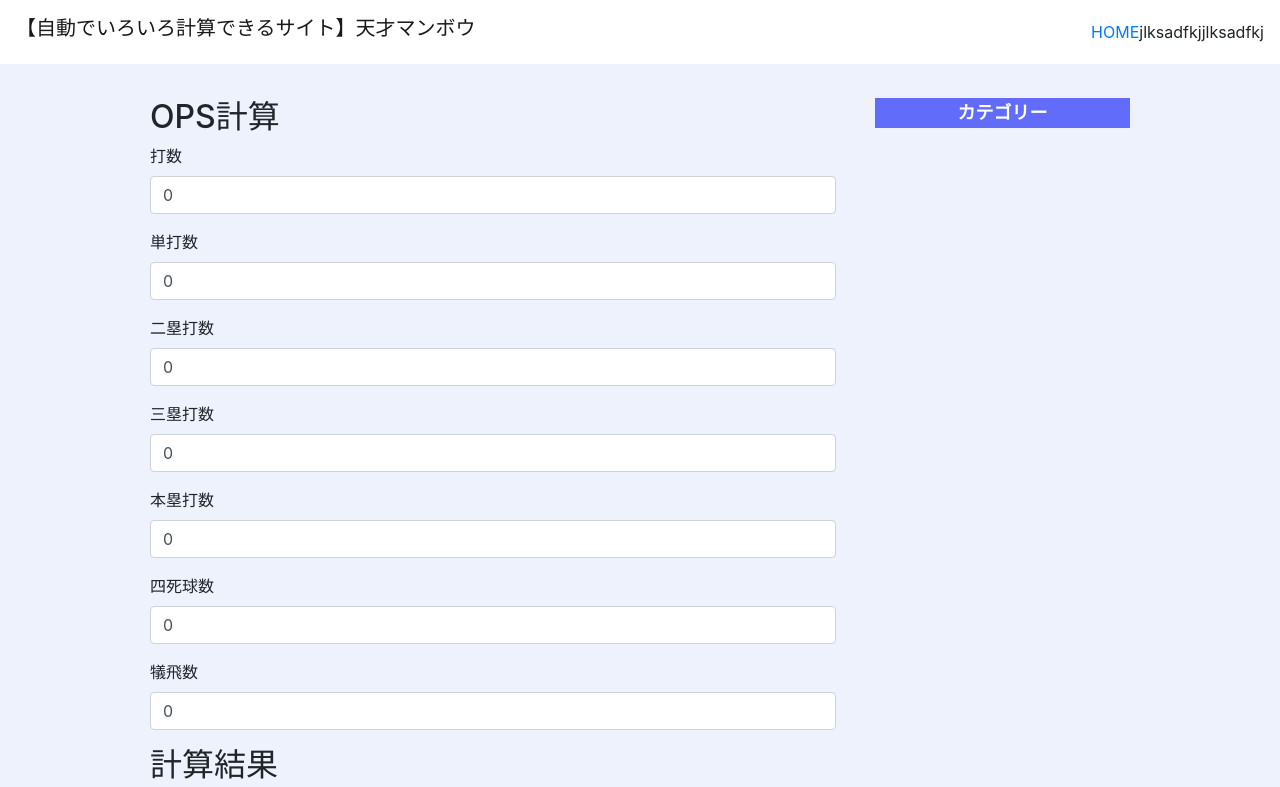
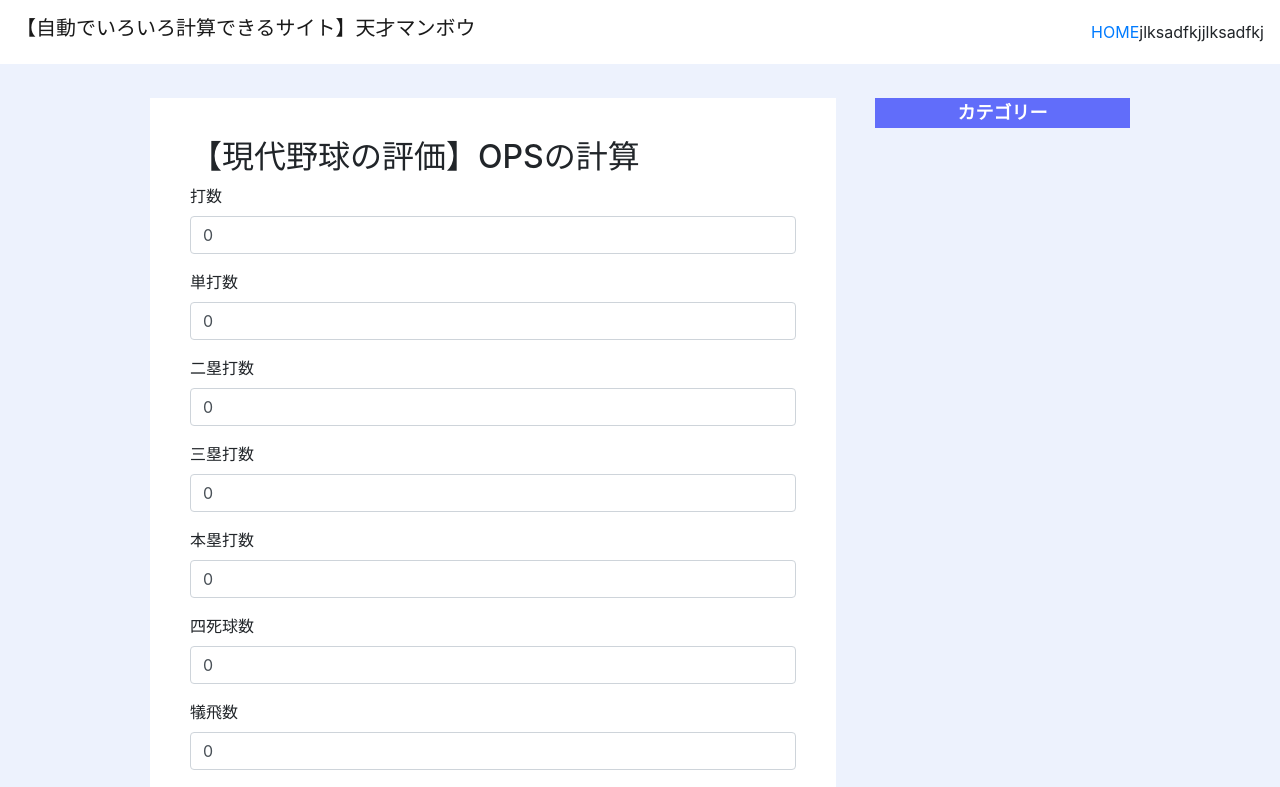
Before and after one commit to rk5155/calragu, a Vue app: page /ops in a window 1280 px wide. Shown: the top 787 px of the page. Built offline with nearby package versions, Linux system fonts and the light colour scheme.

Commit message:
タイトル、ディスクリプションがspaのページごとに、動的に変更されるようにした

```diff
--- a/public/index.html
+++ b/public/index.html
@@ -5,7 +5,8 @@
     <meta http-equiv="X-UA-Compatible" content="IE=edge">
     <meta name="viewport" content="width=device-width,initial-scale=1.0">
     <link rel="icon" href="<%= BASE_URL %>favicon.ico">
-    <title>【自動でいろいろ計算できるサイト】コンピュテーションAI</title>
+    <title></title>
+    <meta name="description" content="">
   </head>
   <body>
     <noscript>
--- a/src/App.vue
+++ b/src/App.vue
@@ -23,6 +23,29 @@ export default {
   components: {
     Header,
     MainRight
+  },
+  methods : {
+    setMeta(route){
+      // タイトルを設定
+      if(route.meta.title){
+        let setTitle = route.meta.title;
+        document.title = setTitle;
+      }
+      // ディスクリプションを設定
+      if(route.meta.desc){
+        let setDesc = route.meta.desc;
+        document.querySelector("meta[name='description']").setAttribute('content', setDesc)
+      }
+    }
+  },
+  mounted(){
+    let route = this.$route;
+    this.setMeta(route);
+  },
+  watch: {
+    '$route' (route) {
+      this.setMeta(route);
+    }
   }
 }
 </script>
@@ -44,5 +67,9 @@ main {
     .main-right {
         width: 26%;
     }
+    .calculation {
+      background-color: #ffffff;
+      padding: 40px;
+    }
 }
 </style>
--- a/src/router.js
+++ b/src/router.js
@@ -12,15 +12,18 @@ export default new Router({
   routes: [
     {
         path: '/',
-        component: Main
+        component: Main,
+        meta: { title: '【自動でいろいろ計算できるサイト】天才マンボウ', desc: 'aaaaa' }
     },
     {
         path: '/ops',
-        component: Ops
+        component: Ops,
+        meta: { title: '【現代野球の評価】OPSの計算', desc: 'ディスクリプションを記述' }
     },
     {
         path: '/page1',
-        component: Page1
+        component: Page1,
+        meta: { title: 'page1', desc: 'ディスクリプションを記述' }
     }
   ],
   //ページ遷移したときトップに移動かつ、ブラウザの戻るボタンを押したとき、もとの位置に戻る
--- a/src/views/Main.vue
+++ b/src/views/Main.vue
@@ -47,7 +47,7 @@ export default {
             { id: 6, category: '日付' }
         ],
         articles: [
-            { title: "現代野球の評価、OPSの計算", img: "https://saruwakakun.com/wp-content/uploads/2017/06/bookstoread-01-min-1-520x300.png", category: "スポーツ", url: "/ops" },
+            { title: "【現代野球の評価】OPSの計算", img: "https://saruwakakun.com/wp-content/uploads/2017/06/bookstoread-01-min-1-520x300.png", category: "スポーツ", url: "/ops" },
             { title: "タイトルタイトル2", img: "https://saruwakakun.com/wp-content/uploads/2017/06/bookstoread-01-min-1-520x300.png", category: "スポーツ", url: "" },
             { title: "タイトルタイトル3", img: "https://saruwakakun.com/wp-content/uploads/2017/06/bookstoread-01-min-1-520x300.png", category: "スポーツ", url: "/page1" },
             { title: "タイトルタイトル4", img: "https://saruwakakun.com/wp-content/uploads/2017/06/bookstoread-01-min-1-520x300.png", category: "科学", url: "" },
--- a/src/views/Ops.vue
+++ b/src/views/Ops.vue
@@ -1,6 +1,6 @@
 <template>
-    <div>
-        <h2>OPS計算</h2>
+    <div class="calculation">
+        <h2>【現代野球の評価】OPSの計算</h2>
         <form>
             <div class="form-group" v-for="list in formList" :key="list.label">
                 <label for="formGroupExampleInput">{{ list.label }}</label>
@@ -79,9 +79,8 @@ export default {
           }
       },
       ops: function() {
-            console.log(typeof(this.sluggingPercentage));
-            let ops = Number(this.onBasePercentage) + Number(this.sluggingPercentage);
-            return ops.toFixed(3);
+          let ops = Number(this.onBasePercentage) + Number(this.sluggingPercentage);
+          return ops.toFixed(3);
       }
   }
 }
--- a/vue.config.js
+++ b/vue.config.js
@@ -1,4 +1,11 @@
 module.exports = {
+  pages: {
+    index: {
+      entry: "src/main.js",
+      title: "【自動でいろいろ計算できるサイト】天才マンボウ",
+      description: "aaaaaaaaaaaaaa"
+    }
+  },
   css: {
     loaderOptions: {
       scss: {
```
